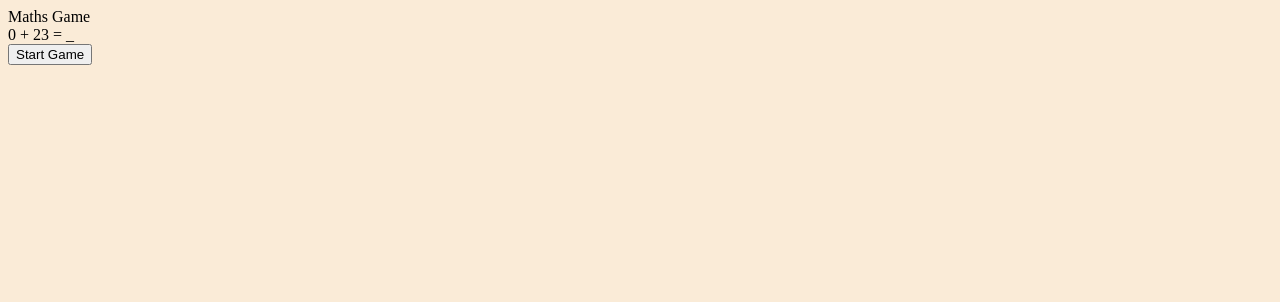
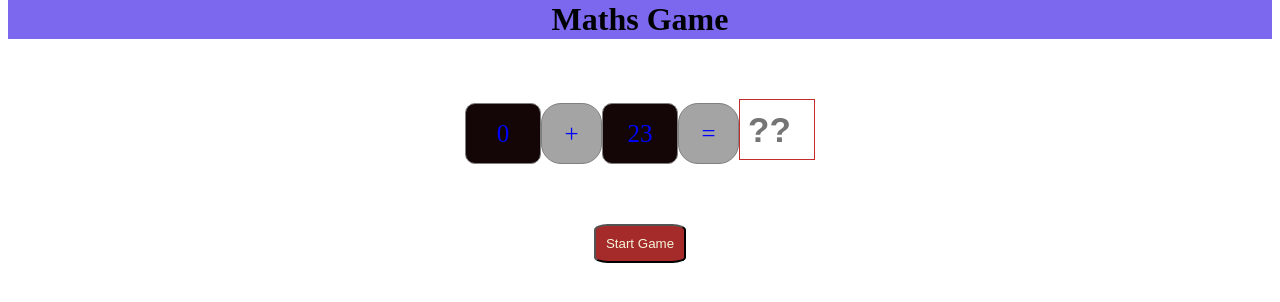
Before and after one commit to DeveloperRucel7/math_game, a plain HTML site: page index.html in a window 1280 px wide. Both pictures are taken after a click on the button "Start Game". Drawn offline with Linux system fonts and the light colour scheme.

Commit message:
design the game and set up the logic

```diff
--- a/index.html
+++ b/index.html
@@ -1,17 +1,20 @@
 <!DOCTYPE html>
 <html lang="en">
-<head>
+  <head>
     <meta charset="UTF-8">
     <meta name="viewport" content="width=device-width, initial-scale=1.0">
     <title>Maths game</title>
     <link rel="stylesheet" href="style.css">
-</head>
-<body>
+  </head>
+  <body>
+
+
+    <h1> Maths Game</h1>
 
     <div class="game">
-      Maths Game
+
     </div>
 
     <script src="main.js"></script>
-</body>
+  </body>
 </html>
--- a/main.js
+++ b/main.js
@@ -7,6 +7,11 @@ const answer = document.createElement('input');
 
 output.textContent = 'Click the button to start the game';
 btn.textContent = 'Start Game';
+output.classList.add('output');
+answer.setAttribute('placeholder','??');
+answer.setAttribute('type','number');
+answer.classList.add('box_answer');
+
 gameArea.append(output);
 gameArea.append(btn);
 
@@ -22,9 +27,7 @@ const game = {
 
 btn.addEventListener('click', start_game)
 
-for(let i=0;i<10;i++){
 
-}
 
 function start_game(){
    // btn.style.display= 'none';
@@ -47,15 +50,15 @@ function build_question(){
             let temp = vals[0]*vals[1];
             // replace the value of the temp in front of the vals array
             vals.unshift(temp);
-            console.log(temp);
+           //console.log(temp);
         }
         else{
             vals[2]= eval(vals[0]+ opts[game.Ovals[0]] + vals[1]);
         }
         vals[3]= opts[game.Ovals[0]];
 
-        console.log(vals)
-         let hidden_value
+        //console.log(vals);
+        let hidden_value ;
         //select the value where support to be the hidden one
         if(game.hidden_value !=3){
             hidden_value = game.hidden_value
@@ -65,9 +68,36 @@ function build_question(){
         }
 
 
-        vals[hidden_value]= '_';
+        answer.value ='';
 
-        output.innerHTML = `${vals[0]} ${vals[3]} ${vals[1]} = ${vals[2]}`
+       for(let i=0;i<3;i++){
+
+            if(hidden_value ==i){
+                output.append(answer);
+            }
+            else{
+                maker(vals[i],'box');
+            }
+            if(i==0){
+                maker(vals[3],'box_hidden');
+            }
+            if(i==1){
+                maker('=','box_hidden');
+            }
+       }
+
+
+
+        //vals[hidden_value]= '_';
+        //output.innerHTML = `${vals[0]} ${vals[3]} ${vals[1]} = ${vals[2]}`
     }
 
 }
+
+function maker(valeur,classe){
+    const temp =document.createElement('div');
+    temp.classList.add(classe);
+    temp.textContent = valeur;
+    output.append(temp);
+
+}
--- a/style.css
+++ b/style.css
@@ -1,3 +1,66 @@
-body{
-    background-color: antiquewhite;
+h1{
+    text-align: center;
+    justify-content: center;
+
+    border: 1px solid mediumslateblue;
+    background-color: mediumslateblue;
+    /* position: fixed; */
+    margin-top: -8px;
 }
+
+.box{
+    display: inline-block;
+    padding: 7px;
+    text-align: center;
+    width: 60px;
+    line-height: 45px;
+    background-color: rgb(20, 6, 6);
+    border: 1px solid grey;
+    color: blue;
+    border-radius: 10px;
+
+}
+.box_answer{
+    display: inline-block;
+    font-size: 35px;
+    bottom: -2px;
+    padding: 7px;
+    text-align: center;
+    width: 60px;
+    line-height: 45px;
+    background-color: white;
+    border: 1px solid rgb(195, 44, 44);
+    color: blue;
+    font-weight: bold;
+
+}
+
+.box_hidden{
+    display: inline-block;
+    padding: 7px;
+    text-align: center;
+    width: 45px;
+    line-height: 45px;
+    background-color: rgb(164, 164, 164);
+    border: 1px solid grey;
+    color: blue;
+    border-radius: 20px;
+}
+
+.output{
+    text-align: center;
+    font-size: 25px;
+    padding: 30px;
+    margin: 30px;
+}
+
+button{
+    text-align: center;
+    justify-content: center;
+    margin: auto;
+    display: block;
+    background-color: brown;
+    padding: 10px;
+    border-radius: 15%;
+    color: beige;
+}
```
